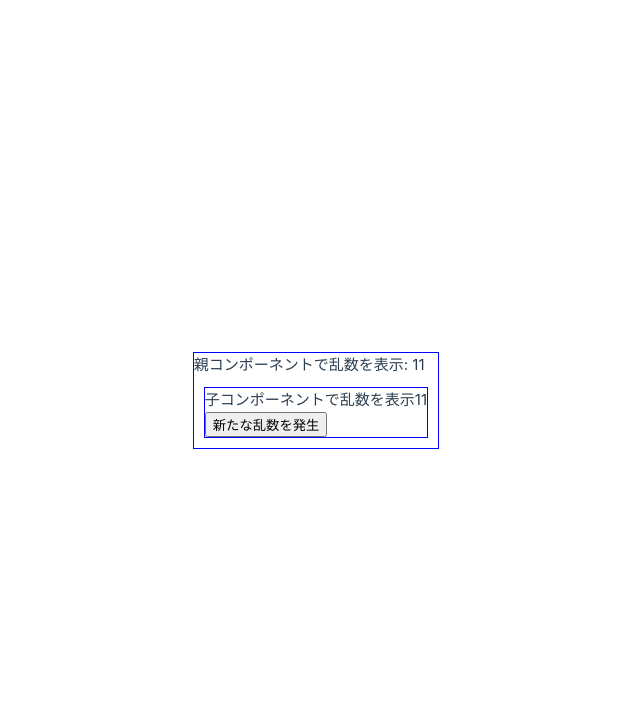
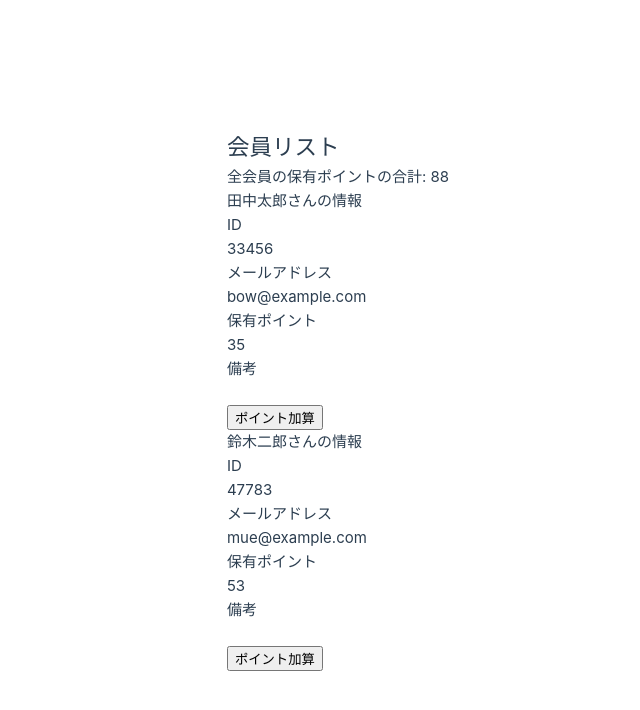
Before and after one commit to takatoshi-tenko/vue-folder, a Vue app in the folder vue3/hello-vue/: page / in a window 1280 px wide. Shown: the top 710 px of the page, without its empty margins (191-831 px from the left). Built offline with nearby package versions, Linux system fonts and the light colour scheme.

Commit message:
リスト8.16 親コンポーネントにデータ渡す

```diff
--- a/vue3/hello-vue/src/App.vue
+++ b/vue3/hello-vue/src/App.vue
@@ -1,26 +1,50 @@
 <script setup lang="ts">
-import { ref, computed } from 'vue'
-import OneSection from './components/OneSection.vue'
+import {ref, computed} from "vue";
+import OneMember from "./components/OneMember.vue";
 
-const randInit = Math.round(Math.random() + 10)
-const rand = ref(randInit)
-const onCreateNewRand = (): void => {
-  rand.value = Math.round(Math.random() * 10)
+const memberListInit = new Map<number, Member>();
+memberListInit.set(33456, {id: 33456, name: "田中太郎", email: "bow@example.com", points: 35, note: "初回入会特典あり。"});
+memberListInit.set(47783, {id: 47783, name: "鈴木二郎", email: "mue@example.com", points: 53});
+const memberList = ref(memberListInit);
+
+const totalPoints = computed(
+	(): number => {
+		let total = 0;
+		for(const member of memberList.value.values()) {
+			total += member.points;
+		}
+		return total;
+	}
+);
+
+const onIncrementPoint = (id: number): void => {
+	const member = memberList.value.get(id);
+	if(member != undefined) {
+		member.points++;
+	}
+}
+
+interface Member {
+	id: number;
+	name: string;
+	email: string;
+	points: number;
+	note?: string;
 }
 </script>
 
 <template>
-  <div>
-    <section>
-      <p>親コンポーネントで乱数を表示: {{ rand }}</p>
-      <OneSection v-bind:rand="rand" v-on:createNewRand="onCreateNewRand" />
-    </section>
-  </div>
+	<section>
+		<h1>会員リスト</h1>
+		<p>全会員の保有ポイントの合計: {{totalPoints}}</p>
+		<OneMember
+			v-for="[id, member] in memberList"
+			v-bind:key="id"
+			v-bind:id="id"
+			v-bind:name="member.name"
+			v-bind:email="member.email"
+			v-bind:points="member.points"
+			v-bind:note="member.note"
+			v-on:incrementPoint="onIncrementPoint"/>
+	</section>
 </template>
-
-<style>
-section {
-  border: blue 1px solid;
-  margin: 10px;
-}
-</style>
--- a/vue3/hello-vue/src/components/OneMember.vue
+++ b/vue3/hello-vue/src/components/OneMember.vue
@@ -1,5 +1,5 @@
 <script setup lang="ts">
-import { ref, computed } from 'vue'
+import { computed } from 'vue'
 
 interface Props {
   id: number
@@ -9,11 +9,12 @@
   note?: string
 }
 
-const props = withDefaults(
-  defineProps<Props>(),
-  {note: "--"}
-)
-const localPoints = ref(props.points)
+interface Emits {
+  (event: 'incrementPoint', id: number): void
+}
+
+const props = defineProps<Props>()
+const emit = defineEmits<Emits>()
 // const localNote = computed((): string => {
 //   let localNote = props.note
 //   if (localNote == undefined) {
@@ -22,7 +23,7 @@
 //   return localNote
 // })
 const pointUp = (): void => {
-  localPoints.value++
+  emit('incrementPoint', props.id)
 }
 </script>
 
@@ -40,7 +41,7 @@
         <dt>備考</dt>
         <dd>{{ localNote }}</dd>
       </dl>
-      <br>
+      <br />
       <button @click="pointUp">ポイント加算</button>
     </section>
   </div>
```
